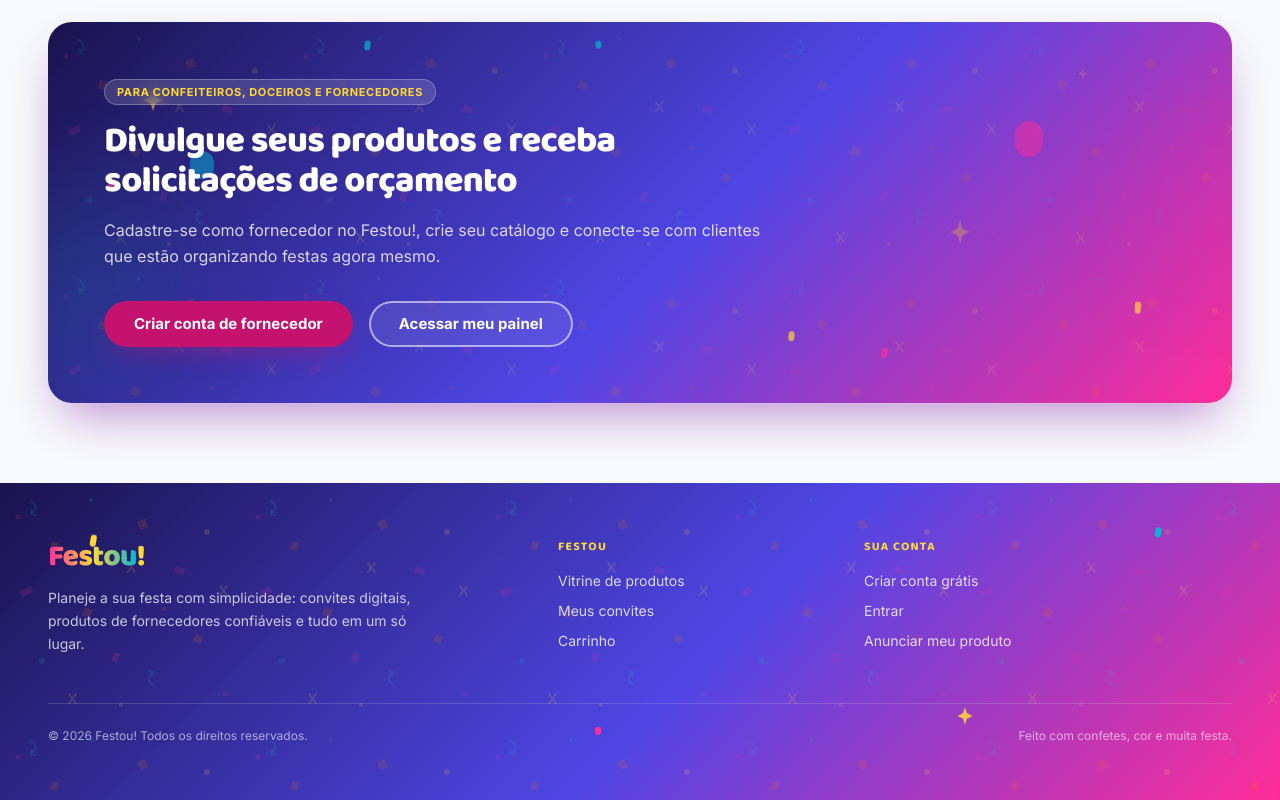
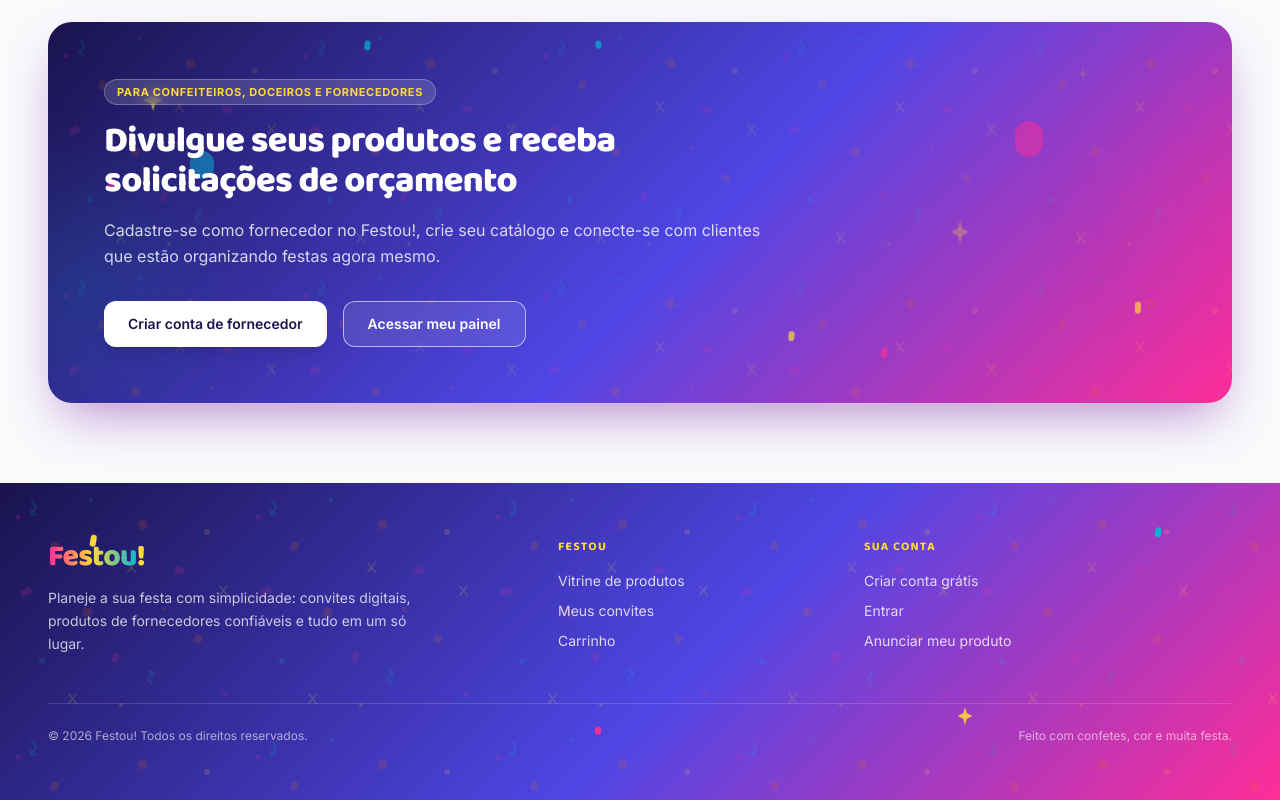
Before and after one commit to matheussantos-web/festou, a Vue app: page / in a window 1280 px wide. Shown: the part 1978-2778 px from the top of the page. Built offline with nearby package versions, Linux system fonts and the light colour scheme; no server answers.

Commit message:
feat: botao Google login/cadastro e ajustes UI

```diff
--- a/src/views/HomeView.vue
+++ b/src/views/HomeView.vue
@@ -262,10 +262,16 @@ const steps = [
             Cadastre-se como fornecedor no Festou!, crie seu catálogo e conecte-se com clientes que estão organizando festas agora mesmo.
           </p>
           <div class="mt-8 flex flex-wrap gap-4">
-            <RouterLink to="/cadastro" class="btn btn-secondary">
+            <RouterLink
+              to="/cadastro"
+              class="inline-flex items-center justify-center gap-2 rounded-xl bg-white px-6 py-3 text-sm font-semibold text-festou-midnight shadow-lg shadow-black/10 transition-all duration-300 hover:-translate-y-0.5 hover:bg-festou-yellow hover:shadow-xl"
+            >
               Criar conta de fornecedor
             </RouterLink>
-            <RouterLink to="/fornecedor/painel" class="btn btn-outline">
+            <RouterLink
+              to="/fornecedor/painel"
+              class="inline-flex items-center justify-center gap-2 rounded-xl border border-white/60 bg-white/10 px-6 py-3 text-sm font-semibold text-white backdrop-blur transition-all duration-300 hover:-translate-y-0.5 hover:bg-white/20"
+            >
               Acessar meu painel
             </RouterLink>
           </div>
--- a/src/views/LoginView.vue
+++ b/src/views/LoginView.vue
@@ -9,6 +9,7 @@ const route = useRoute()
 const email = ref('')
 const password = ref('')
 const errorMessage = ref('')
+const googleClientId = import.meta.env.VITE_GOOGLE_CLIENT_ID || '';function getRedirect(){const r=route.query.redirect;return (typeof r==='string'&&r.startsWith('/')&&!r.startsWith('//'))?r:'/vitrine';}function handleGoogleLogin(){if(!googleClientId){errorMessage.value='Login com Google nao configurado.';return;}const o=window.location.origin;const n=Math.random().toString(36).slice(2);sessionStorage.setItem('google_nonce',n);sessionStorage.setItem('auth_redirect',getRedirect());const ru=o+'/auth/google/callback';const pms=new URLSearchParams({client_id:googleClientId,redirect_uri:ru,response_type:'id_token',scope:'openid email profile',nonce:n,prompt:'select_account'});window.location.href='https://accounts.google.com/o/oauth2/v2/auth?'+pms.toString();}
 const isSubmitting = ref(false)
 
 async function signIn() {
--- a/src/views/RegisterView.vue
+++ b/src/views/RegisterView.vue
@@ -10,6 +10,9 @@ const email = ref('')
 const password = ref('')
 const profileType = ref('cliente')
 const errorMessage = ref('')
+const googleClientId = import.meta.env.VITE_GOOGLE_CLIENT_ID || ''
+function getRedirect(){return '/vitrine'}
+function handleGoogleLogin(){ if(!googleClientId){errorMessage.value='Login com Google nao configurado.';return;}const origin=window.location.origin;const nonce=Math.random().toString(36).slice(2);sessionStorage.setItem('google_nonce',nonce);sessionStorage.setItem('auth_redirect',getRedirect());const redirectUri=origin+'/auth/google/callback';const params=new URLSearchParams({client_id:googleClientId,redirect_uri:redirectUri,response_type:'id_token',scope:'openid email profile',nonce,prompt:'select_account'});window.location.href='https://accounts.google.com/o/oauth2/v2/auth?'+params.toString();}
 const isSubmitting = ref(false)
 
 async function signUp() {
```
